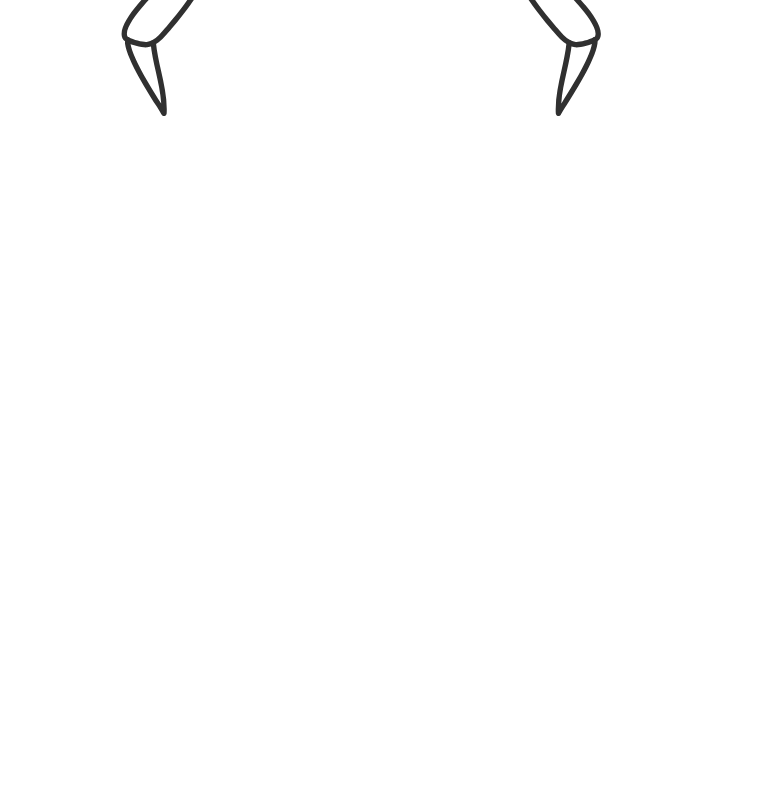
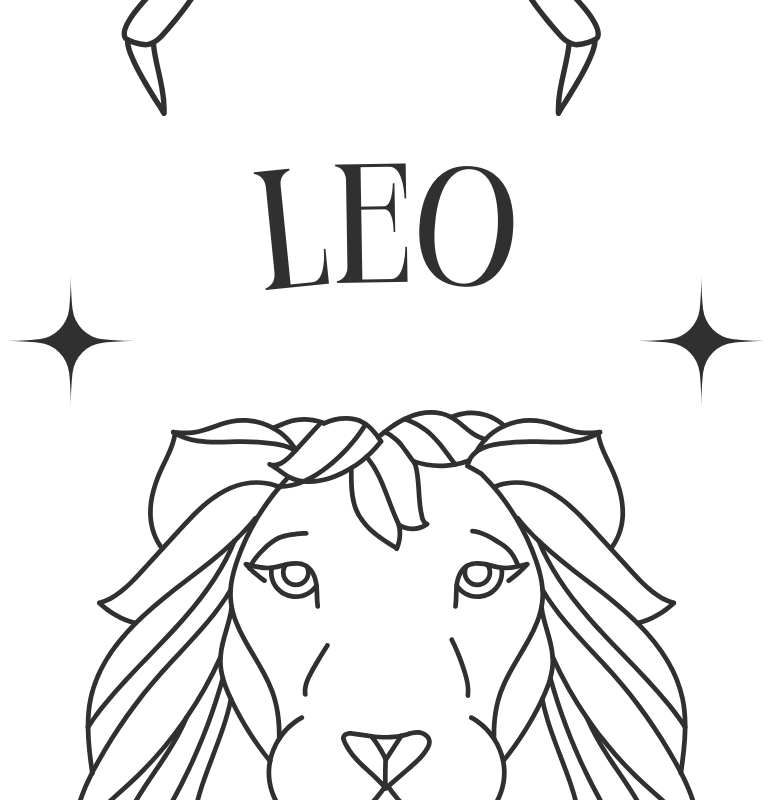
Before and after one commit to paulina-isabel/astro-observer, a React (Create React App) app: page / in a window 1280 px wide. Shown: the part 4200-5000 px from the top of the page, without its empty margins (261-1032 px from the left). Before the commit the page ends 4336 px from the top, so only its background shows below. Built offline with nearby package versions, Linux system fonts and the light colour scheme.

Commit message:
Add all twelve zodiac signs.

```diff
--- a/src/Components/AllSigns/AllSigns.js
+++ b/src/Components/AllSigns/AllSigns.js
@@ -33,9 +33,48 @@ const AllSigns = () => {
       sign: 'cancer',
       image: cancer,
       id: 4
+    },
+    {
+      sign: 'leo',
+      image: leo,
+      id: 5
+    },
+    {
+      sign: 'virgo',
+      image: virgo,
+      id: 6
+    },
+    {
+      sign: 'libra',
+      image: libra,
+      id: 7
+    },
+    {
+      sign: 'scorpio',
+      image: scorpio,
+      id: 8
+    },
+    {
+      sign: 'sagittarius',
+      image: sagittarius,
+      id: 9
+    },
+    {
+      sign: 'capricorn',
+      image: capricorn,
+      id: 10
+    },
+    {
+      sign: 'aquarius',
+      image: aquarius,
+      id: 11
+    },
+    {
+      sign: 'pisces',
+      image: pisces,
+      id: 12
     }
-    //  'Taurus', 'Gemini', 'Cancer', 'Leo', 'Virgo', 'Libra', 'Scorpio', 'Sagittarius', 'Capricorn', 'Aquarius', 'Pisces'
-  ]
+  ];
 
   const signDisplay = allSigns.map(sign => {
     return (
--- a/src/Components/SignCard/SignCard.js
+++ b/src/Components/SignCard/SignCard.js
@@ -1,6 +1,6 @@
 const SignCard = ({ image, sign, id }) => {
   return (
-    <div>
+    <div className="sign-card">
       <img src={image} />
     </div>
   )
```
